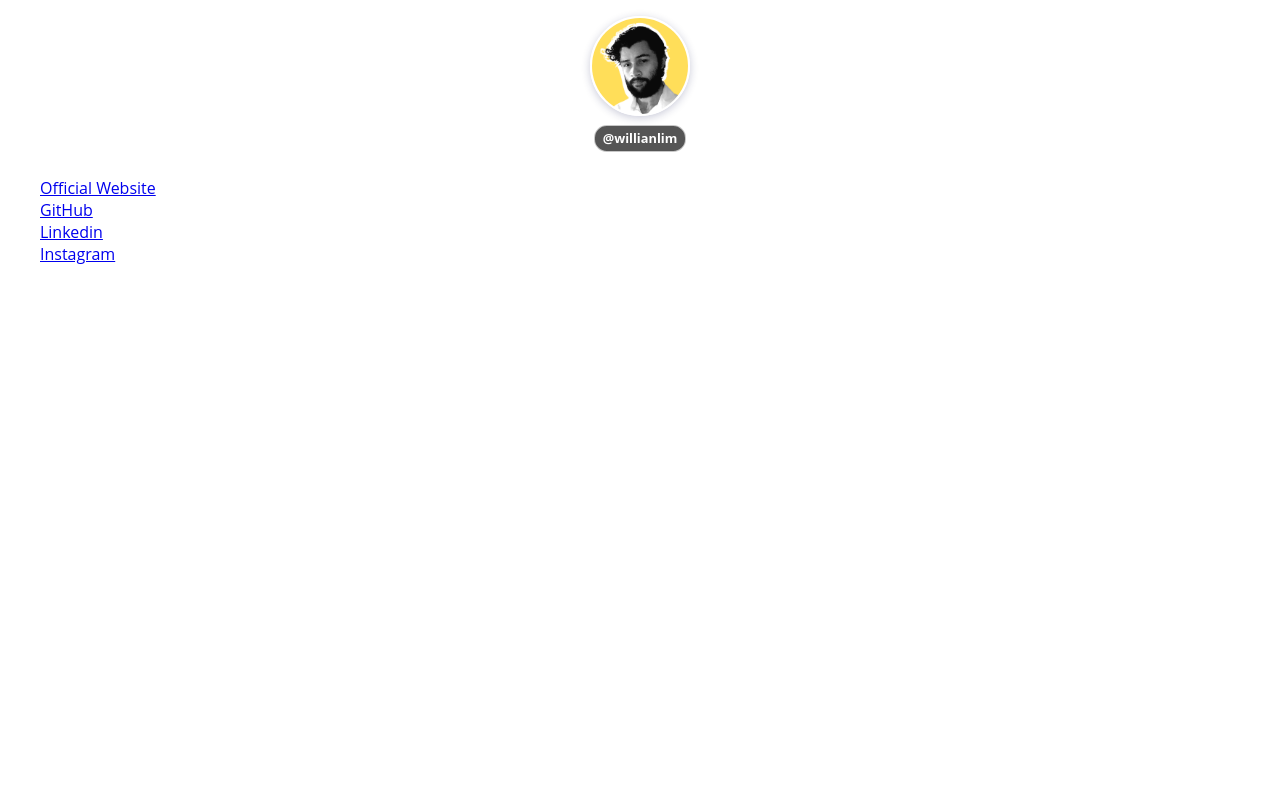
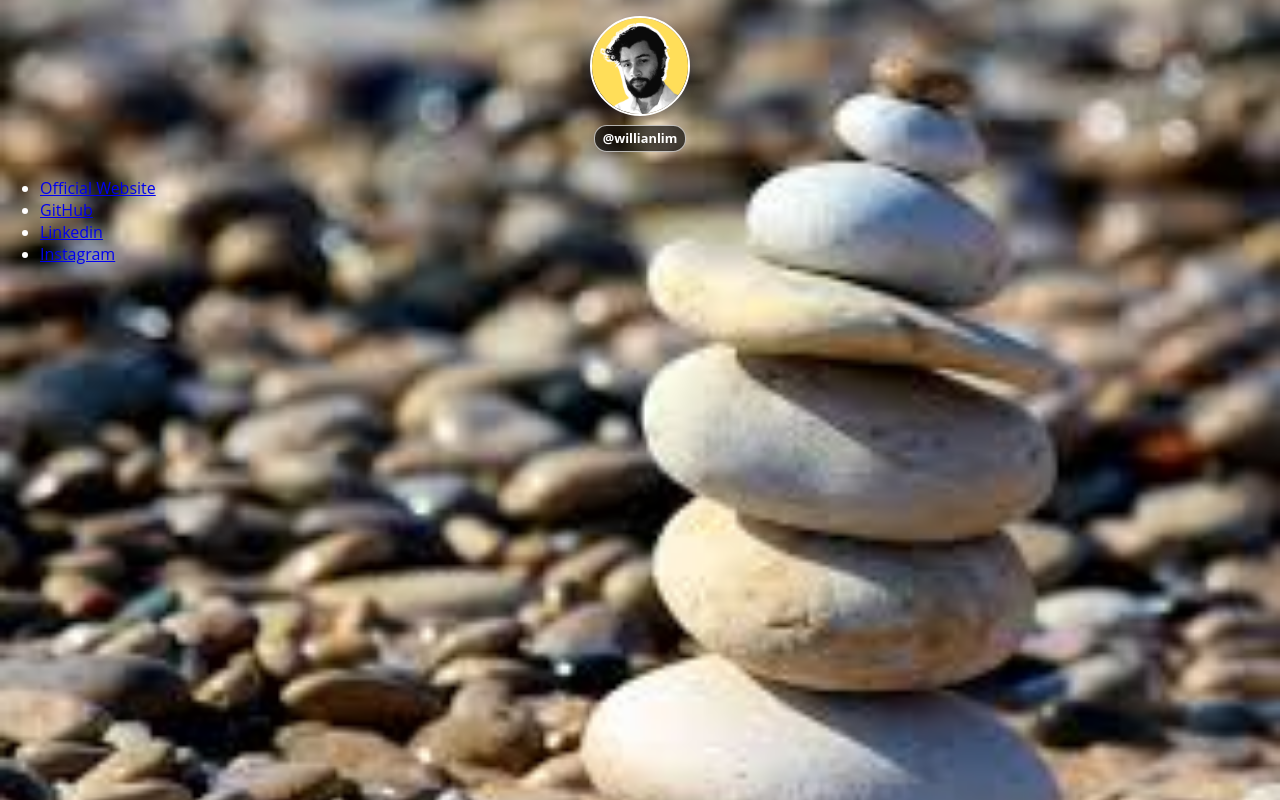
Before and after one commit to willianlim/link_tree, a plain HTML site: page index.html in a window 1280 px wide. Drawn offline with Linux system fonts and the light colour scheme.

Commit message:
change the page background

```diff
--- a/style.css
+++ b/style.css
@@ -3,6 +3,11 @@ body, html {
 	padding: 0;
 	font-family: 'Open Sans', sans-serif;
 	color: #fff;
+}
+
+body {
+	background: url(./images/images.jpg) repeat center center fixed;
+	background-size: cover;
 }
 
 header {
```
Also changed, not shown: images/images.jpg (added).
